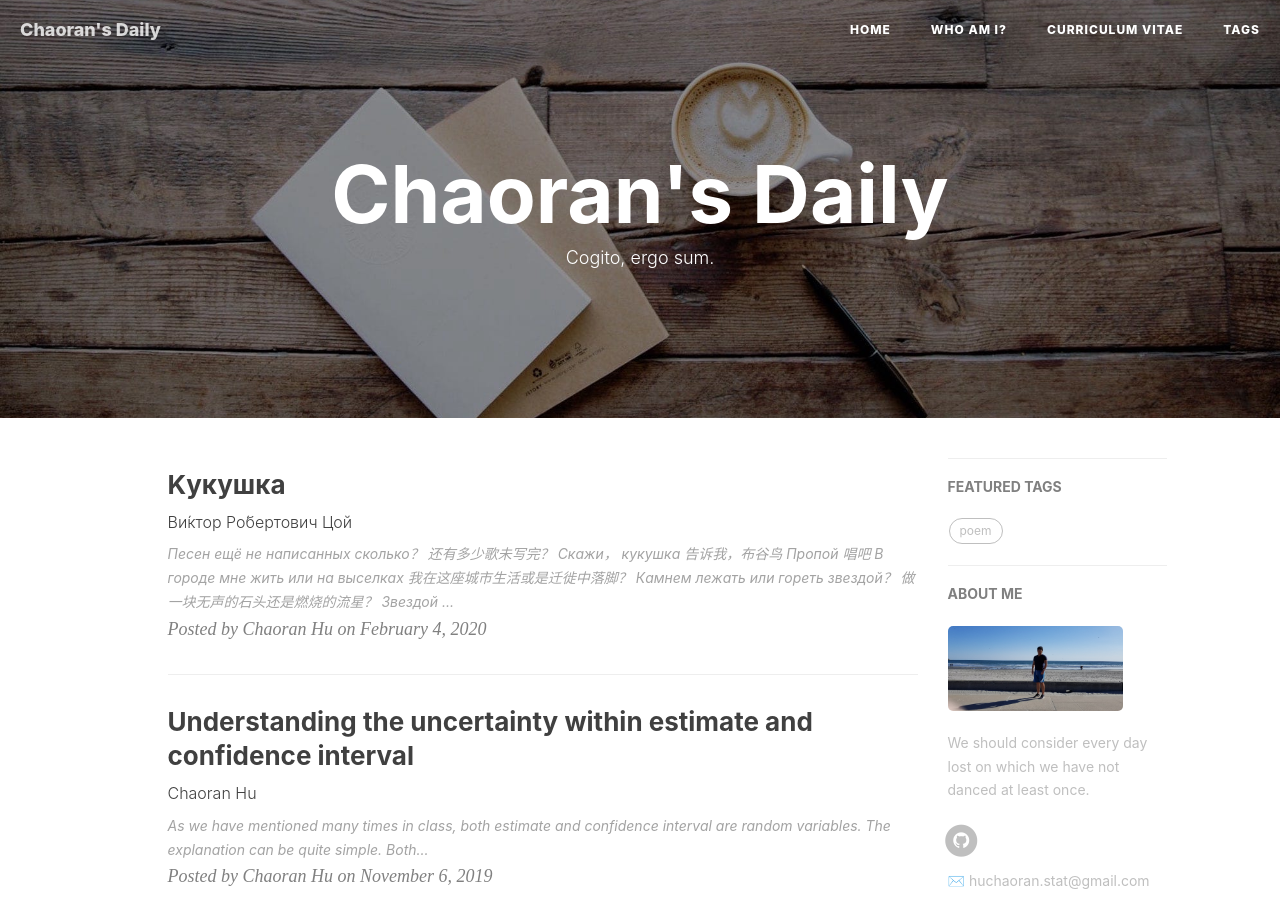
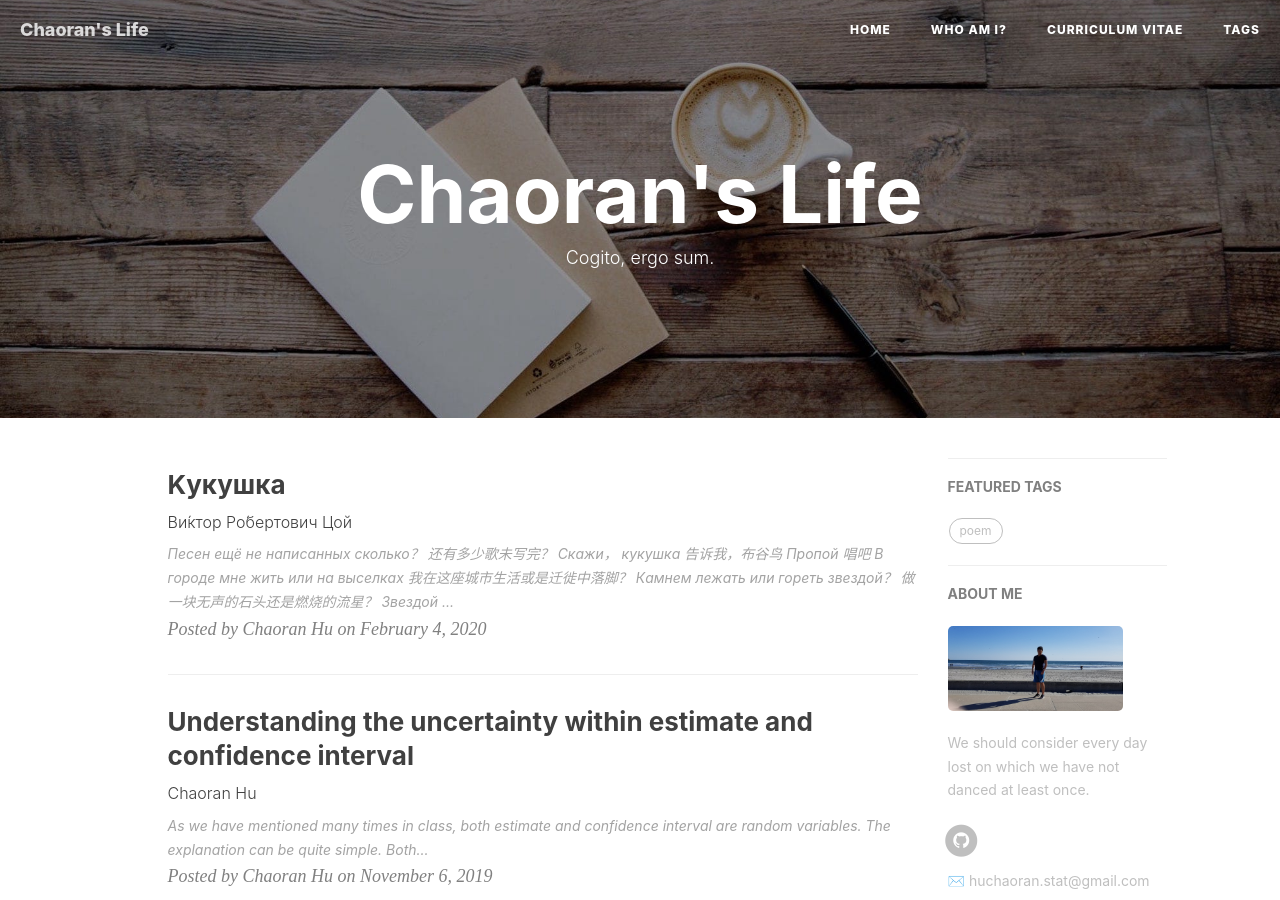
Before and after one commit to ChaoranHu/ChaoranHu.github.io, a Jekyll site: the page built from index.html, in a window 1280 px wide and 900 px high. Built offline with Jekyll 4.4.1, drawn with Linux system fonts in a browser that asks for light colours; nearby versions of some CDN libraries; the list of posts is cut into pages by our own code; comment, search, counter and statistics services are not loaded; some of the changed text lies outside the part shown.

Commit message:
Update _config.yml

```diff
--- a/_config.yml
+++ b/_config.yml
@@ -1,5 +1,5 @@
 # Site settings
-title: Chaoran's Daily
+title: Chaoran's Life
 SEOTitle: Chaoran's homepage
 header-img: img/post-bg-coffee.jpeg
 email: huchaoran.stat@gmail.com
```
